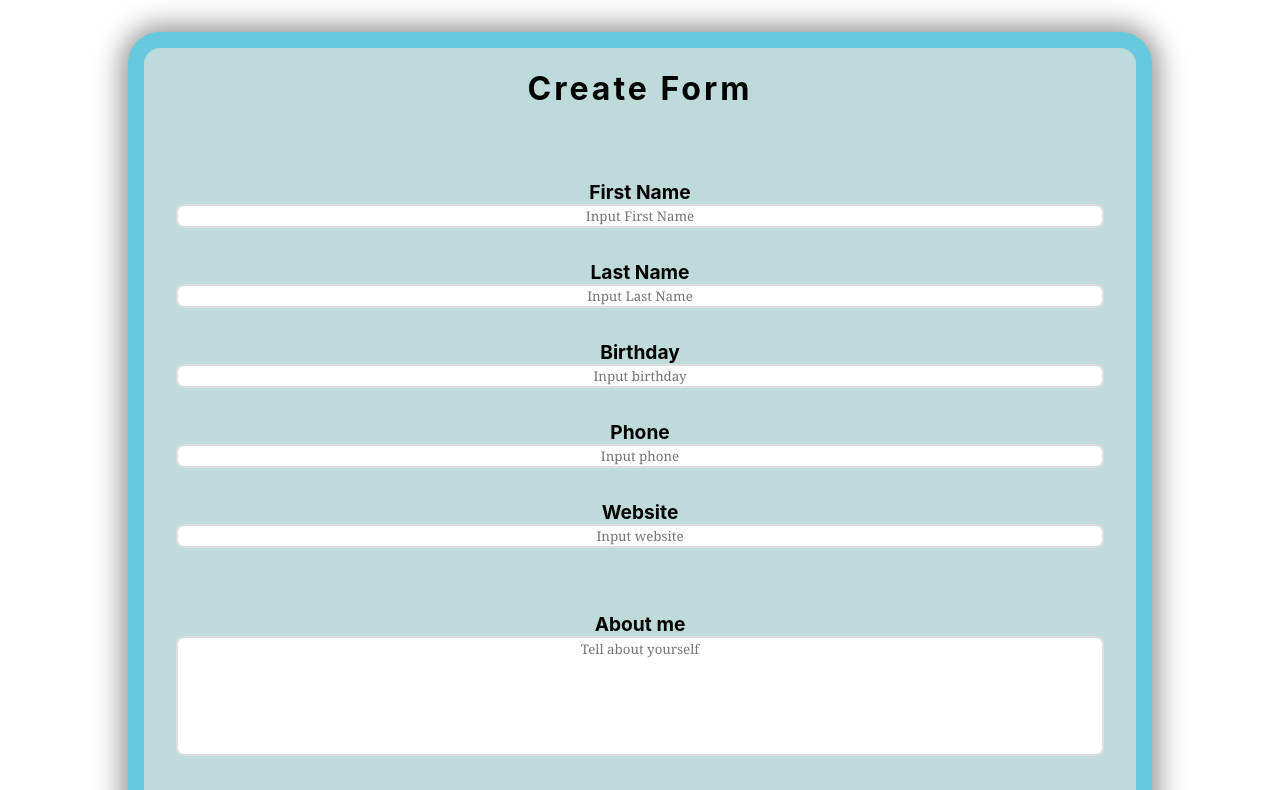
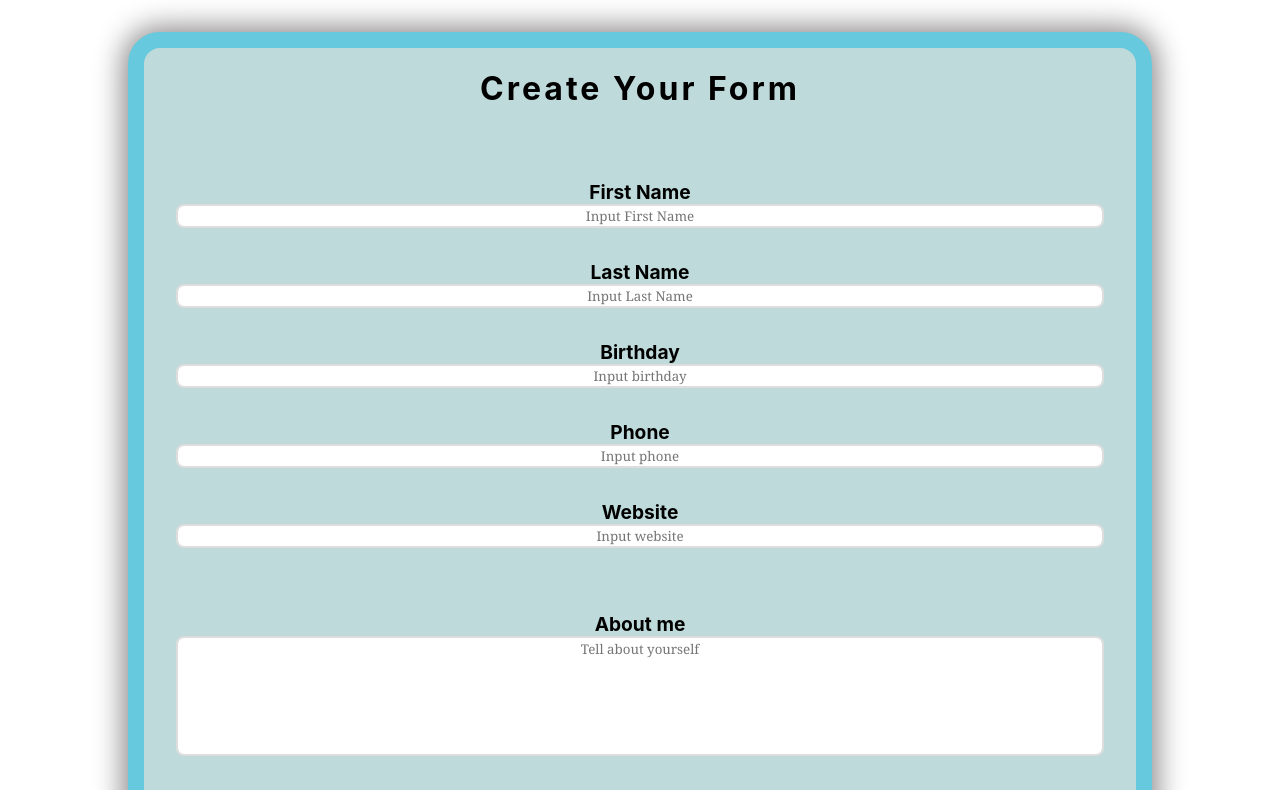
Before and after one commit to VladPozdnyakov/React_06.12, a React (Create React App) app: page / in a window 1280 px wide. Shown: the top 790 px of the page. Built offline with nearby package versions, Linux system fonts and the light colour scheme.

Commit message:
some edits

```diff
--- a/src/Components/Form/Form.jsx
+++ b/src/Components/Form/Form.jsx
@@ -44,7 +44,7 @@ class Form extends Component {
     ];
     return (
       <div className={s.form}>
-        <h1 className={s.title}>Create Form</h1>
+        <h1 className={s.title}>Create Your Form</h1>
         <div>
           {inputs.map((input) => {
             return (
```
